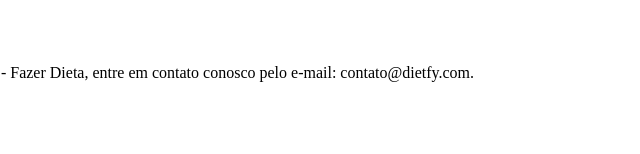
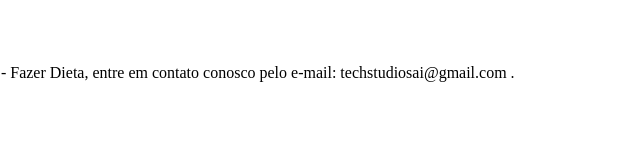
Before and after one commit to techstudiosai/politica-de-seguranca, a plain HTML site: page index.html in a window 1280 px wide. Shown: the part 598-752 px from the top of the page, 530-1170 px from the left. Drawn offline with Linux system fonts and the light colour scheme.

Commit message:
Update index.html

```diff
--- a/index.html
+++ b/index.html
@@ -32,7 +32,8 @@
 
     <h2>Contato</h2>
 
-    <p>Se tiver alguma dúvida ou preocupação sobre a Política de Privacidade do Dietfy - Fazer Dieta, entre em contato conosco pelo e-mail: contato@dietfy.com.</p>
+    <p>Se tiver alguma dúvida ou preocupação sobre a Política de Privacidade do Dietfy - Fazer Dieta, entre em contato conosco pelo e-mail: techstudiosai@gmail.com
+.</p>
 
     <p>Esta política é efetiva a partir de 21-07-2023.</p>
 </body>
```
